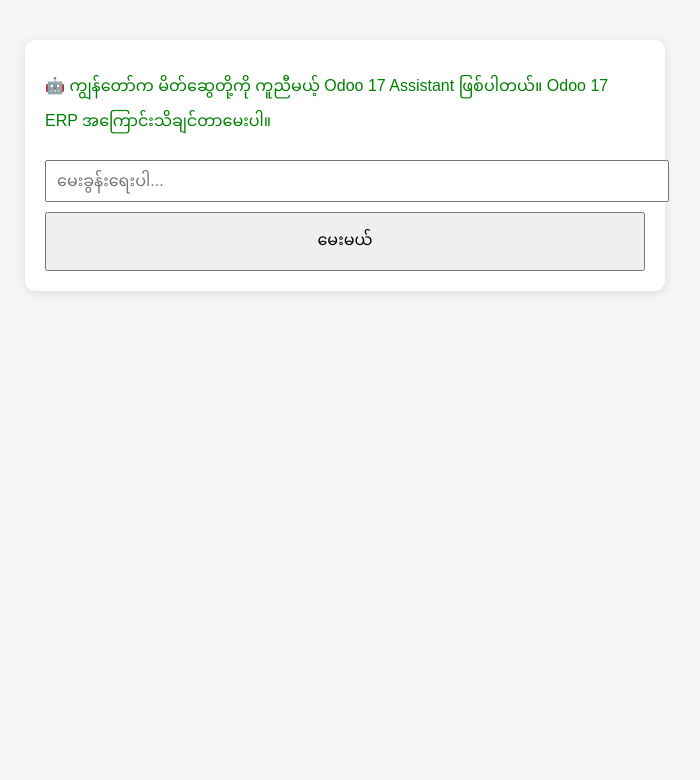
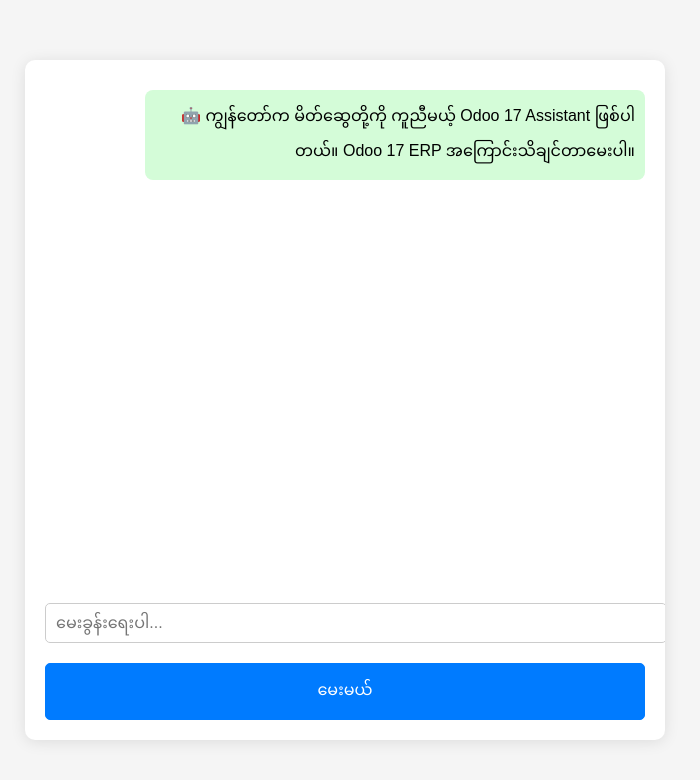
Before and after one commit to koazmin/MEEC-odoo-bot, a plain HTML site: page index.html in a window 1280 px wide. Both pictures are taken after a click on the button "မေးမယ်". Shown: the whole page, without its empty margins (295-995 px from the left). Drawn offline with Linux system fonts and the light colour scheme.

Commit message:
Add files via upload

```diff
--- a/index.html
+++ b/index.html
@@ -5,21 +5,99 @@
   <meta name="viewport" content="width=device-width, initial-scale=1.0"/>
   <title>Odoo 17 Assistant (Bavin)</title>
   <style>
-    body { font-family: sans-serif; background: #f5f5f5; margin: 0; padding: 0; }
-    #chat { max-width: 600px; margin: 40px auto; background: white; padding: 20px; border-radius: 10px; box-shadow: 0 2px 10px rgba(0,0,0,0.1); }
-    .message { margin: 10px 0; }
-    .user { color: blue; }
-    .bot { color: green; }
-    input, button { font-size: 16px; padding: 10px; margin-top: 10px; width: 100%; }
+    /* General Styles */
+    body {
+      font-family: 'Arial', sans-serif;
+      background: #f5f5f5;
+      margin: 0;
+      padding: 0;
+      display: flex;
+      justify-content: center;
+      align-items: center;
+      height: 100vh;
+      flex-direction: column;
+    }
+
+    /* Chatbox Styles */
+    #chat {
+      width: 100%;
+      max-width: 600px;
+      background: white;
+      padding: 20px;
+      border-radius: 10px;
+      box-shadow: 0 2px 15px rgba(0, 0, 0, 0.1);
+      overflow: hidden;
+      height: 80vh;
+      display: flex;
+      flex-direction: column;
+    }
+
+    /* Message Styles */
+    .message {
+      margin: 10px 0;
+      padding: 10px;
+      border-radius: 8px;
+      max-width: 80%;
+      word-wrap: break-word;
+    }
+
+    /* User message */
+    .user {
+      background-color: #d1e7ff;
+      align-self: flex-start;
+      text-align: left;
+    }
+
+    /* Bot message */
+    .bot {
+      background-color: #d4fcd8;
+      align-self: flex-end;
+      text-align: right;
+    }
+
+    /* Input Styles */
+    input, button {
+      font-size: 16px;
+      padding: 10px;
+      margin-top: 20px;
+      width: 100%;
+      border: 1px solid #ccc;
+      border-radius: 5px;
+      outline: none;
+    }
+
+    input:focus, button:focus {
+      border-color: #007bff;
+    }
+
+    button {
+      background-color: #007bff;
+      color: white;
+      cursor: pointer;
+      transition: background-color 0.3s;
+    }
+
+    button:hover {
+      background-color: #0056b3;
+    }
+
+    /* Scrollbar Styles */
+    #messages {
+      overflow-y: auto;
+      flex-grow: 1;
+      padding-right: 10px;
+    }
   </style>
 </head>
 <body>
+
   <div id="chat">
     <div class="message bot">🤖 ကျွန်တော်က မိတ်ဆွေတို့ကို ကူညီမယ့် Odoo 17 Assistant ဖြစ်ပါတယ်။ Odoo 17 ERP အကြောင်းသိချင်တာမေးပါ။</div>
     <div id="messages"></div>
     <input id="userInput" type="text" placeholder="မေးခွန်းရေးပါ..." />
     <button onclick="sendMessage()">မေးမယ်</button>
   </div>
+
   <script src="script.js"></script>
 </body>
 </html>
--- a/script.js
+++ b/script.js
@@ -1,17 +1,24 @@
 const API_KEY = "AIzaSyDKLen0neTJVWeeoq_MnaidQlYtPb79vMk"; // Your Gemini API Key
-
 const SYSTEM_PROMPT = "ကျွန်တော်က မိတ်ဆွေတို့ကို ကူညီမယ့် Odoo 17 Assistant ဖြစ်ပါတယ်။ Odoo 17 ERP အကြောင်းသိချင်တာမေးပါ။";
 
 const messagesDiv = document.getElementById("messages");
 
 async function sendMessage() {
-  const userInput = document.getElementById("userInput");
+  const userInput = document.getElementById('userInput');
   const question = userInput.value.trim();
   if (!question) return;
 
-  appendMessage("user", question);
+  // Display user's message using displayMessage function
+  displayMessage(question, 'user');
+
+  // Clear input field
   userInput.value = "";
 
+  // Show loading message while waiting for the bot response
+  displayMessage("🤖 မေ့လျော့နေပါတယ်...", 'bot');
+
+  try {
+    // Send question to Gemini API
     const response = await fetch(
       "https://generativelanguage.googleapis.com/v1beta/models/gemini-2.0-flash:generateContent?key=" + API_KEY,
       {
@@ -30,19 +37,48 @@
       }
     );
 
+    // Check if the response is valid
+    if (!response.ok) {
+      throw new Error("API Error: " + response.statusText);
+    }
+
     const data = await response.json();
 
-  try {
-    const reply = data.candidates?.[0]?.content?.parts?.[0]?.text || "မဖြေနိုင်ပါ။";
-    appendMessage("bot", reply);
-  } catch (e) {
-    appendMessage("bot", "မဖြေနိုင်ပါ။");
+    // Extract the reply from the response or fallback to error message
+    const reply = data.candidates?.[0]?.content?.parts?.[0]?.text || "🤖 မဖြေနိုင်ပါ။";
+    // Update the bot message
+    updateBotMessage(reply);
+  } catch (error) {
+    // In case of an error, show an error message
+    updateBotMessage("🤖 ဆက်သွယ်မှုအမှား ဖြစ်နေပါသည်။ ပြန်လည်ကြိုးစားပါ။");
+    console.error("Error:", error);
   }
 }
 
-function appendMessage(role, text) {
-  const div = document.createElement("div");
-  div.className = "message " + role;
-  div.textContent = (role === "user" ? "🧑 " : "🤖 ") + text;
-  messagesDiv.appendChild(div);
+// Function to display user or bot message
+function displayMessage(message, sender) {
+  const messageContainer = document.createElement('div');
+  messageContainer.classList.add('message');
+  messageContainer.classList.add(sender); // Add class for bot or user
+
+  messageContainer.textContent = (sender === 'user' ? "🧑 " : "🤖 ") + message;
+  messagesDiv.appendChild(messageContainer);
+
+  // Scroll to the bottom of the chat
+  messagesDiv.scrollTop = messagesDiv.scrollHeight;
 }
+
+// Function to update the bot's message after API response
+function updateBotMessage(text) {
+  const botMessages = messagesDiv.querySelectorAll('.message.bot');
+  if (botMessages.length > 0) {
+    // Update the last bot message
+    botMessages[botMessages.length - 1].textContent = "🤖 " + text;
+  }
+  scrollToBottom();
+}
+
+// Scroll to the bottom of the messages
+function scrollToBottom() {
+  messagesDiv.scrollTop = messagesDiv.scrollHeight;
+}
```
Lines whose indentation alone changed are shown as unchanged.
